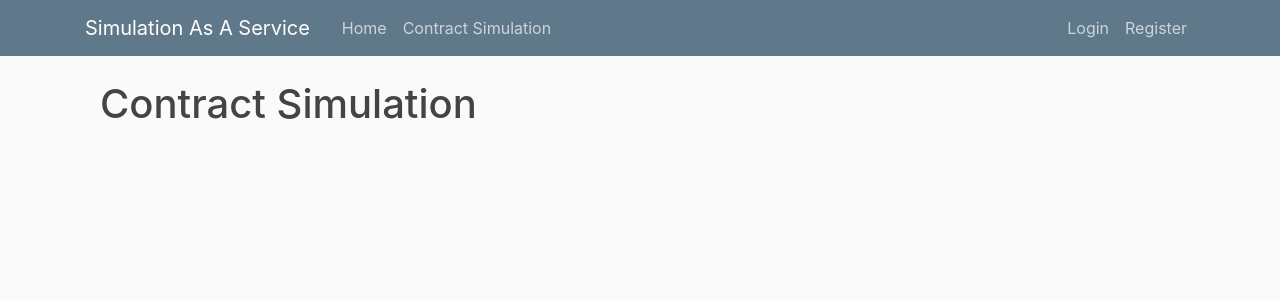
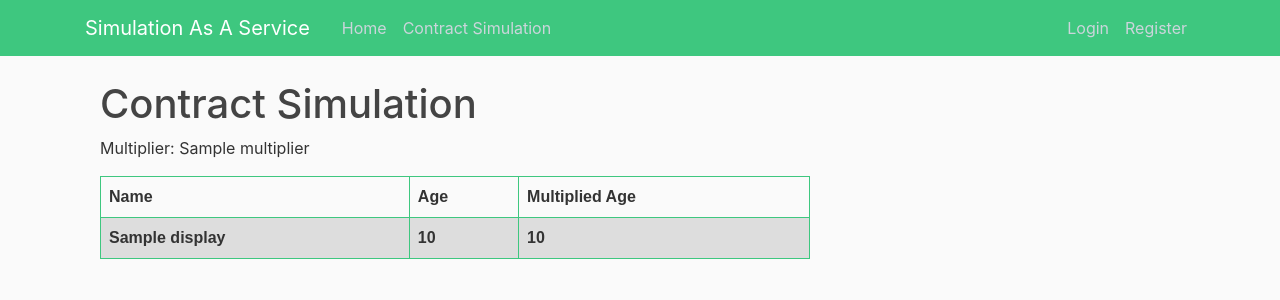
Before and after one commit to njmaeys/simulation_as_a_service, a Django app: template simulation_as_a_service/contract_simulation/templates/contract_simulation/ranSimulation.html in a window 1280 px wide. Shown: the top 300 px of the page. Run offline with Django 3.2, Linux system fonts and the light colour scheme; the template is opened without the code that fills it: most values are stand-ins (such as "Sample title", 1, 10 or a date in 2020); lists and menus that the app fills with data are empty; some libraries are stand-ins or nearby versions.

Commit message:
i have a working example of passing form values around and using those to multiply a pandas dataframe column. that can then be returned and displayed

```diff
--- /dev/null
+++ b/simulation_as_a_service/contract_simulation/forms.py
@@ -0,0 +1,5 @@
+from django import forms
+
+class NameForm(forms.Form):
+
+    multiplier = forms.CharField(label='Multiplier', max_length=100)
--- a/simulation_as_a_service/contract_simulation/templates/contract_simulation/ranSimulation.html
+++ b/simulation_as_a_service/contract_simulation/templates/contract_simulation/ranSimulation.html
@@ -1,11 +1,24 @@
 {% extends "simulation_as_a_service/base.html" %}
+{% load static %}
+
 {% block content %}
     <h1>Contract Simulation</h1>
 
-    {% if context.people %}
-        {% for p in people %}
-        <p>Name: {{ p.name }} Age: {{ p.age }}</p>
+    <p>Multiplier: {{ multiplier }}</p>
+
+    <table>
+        <tr>
+            <th>Name</th>
+            <th>Age</th>
+            <th>Multiplied Age</th>
+        </tr>
+        {% for dd in displayData %}
+            <tr>
+                <th>{{ dd.name }}</th>
+                <th>{{ dd.age }}</th>
+                <th>{{ dd.multiplied_age }}</th>
+            </tr>
         {% endfor %}
-    {% endif %}
+    </table>
 
 {% endblock content %}
--- a/simulation_as_a_service/contract_simulation/templates/contract_simulation/simulationHome.html
+++ b/simulation_as_a_service/contract_simulation/templates/contract_simulation/simulationHome.html
@@ -2,9 +2,9 @@
 {% block content %}
     <h1>Contract Simulation</h1>
 
-    <form action="/your-name/" method="post">
-        <label for="your_name">Your name: </label>
-        <input id="your_name" type="text" name="your_name" value="{{ current_name }}">
+    <form action="ran_simulation/" method="post">
+        {% csrf_token %}
+        {{ form }}
         <input type="submit" value="OK">
     </form>
 
--- a/simulation_as_a_service/contract_simulation/urls.py
+++ b/simulation_as_a_service/contract_simulation/urls.py
@@ -5,4 +5,5 @@ from . import views
 
 urlpatterns = [
     path('', views.index, name='contract-simulation-home'),
+    path('ran_simulation/', views.ranSimulation, name='ran-simulation'),
 ]
--- a/simulation_as_a_service/simulation_as_a_service/static/simulation_as_a_service/main.css
+++ b/simulation_as_a_service/simulation_as_a_service/static/simulation_as_a_service/main.css
@@ -13,7 +13,7 @@ ul {
 }
 
 .bg-steel {
-  background-color: #5f788a;
+  background-color: #3ec77f;
 }
 
 .site-header .navbar-nav .nav-link {
@@ -82,3 +82,19 @@ a.article-title:hover {
 .account-heading {
   font-size: 2.5rem;
 }
+
+table {
+    font-family: arial, sans-serif;
+    border-collapse: collapse;
+    width: 100%;
+}
+
+td, th {
+    border: 1px solid #3ec77f;
+    text-align: left;
+    padding: 8px;
+}
+
+tr:nth-child(even) {
+    background-color: #dddddd;
+}
```
Also changed, not shown: simulation_as_a_service/contract_simulation/src/dummyData.py (+9 -1 lines), simulation_as_a_service/contract_simulation/views.py (+24 -0 lines).
